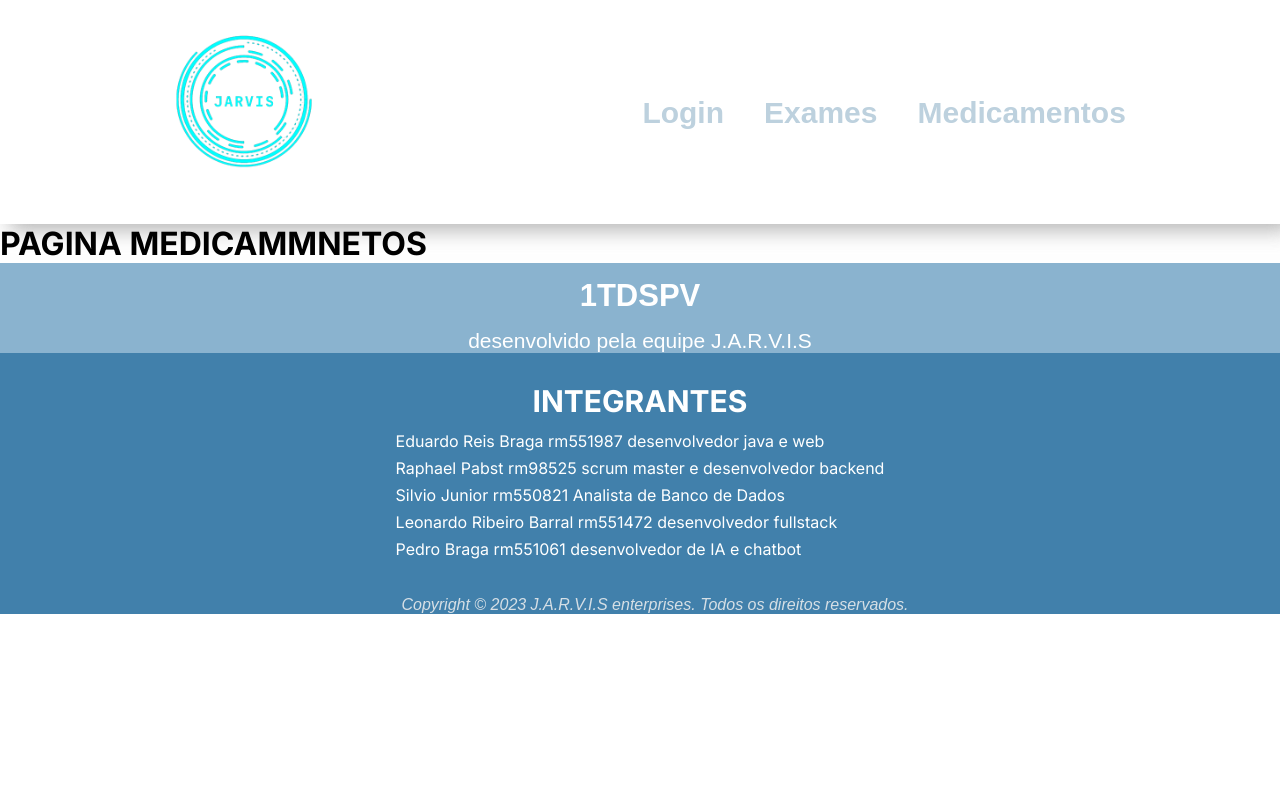
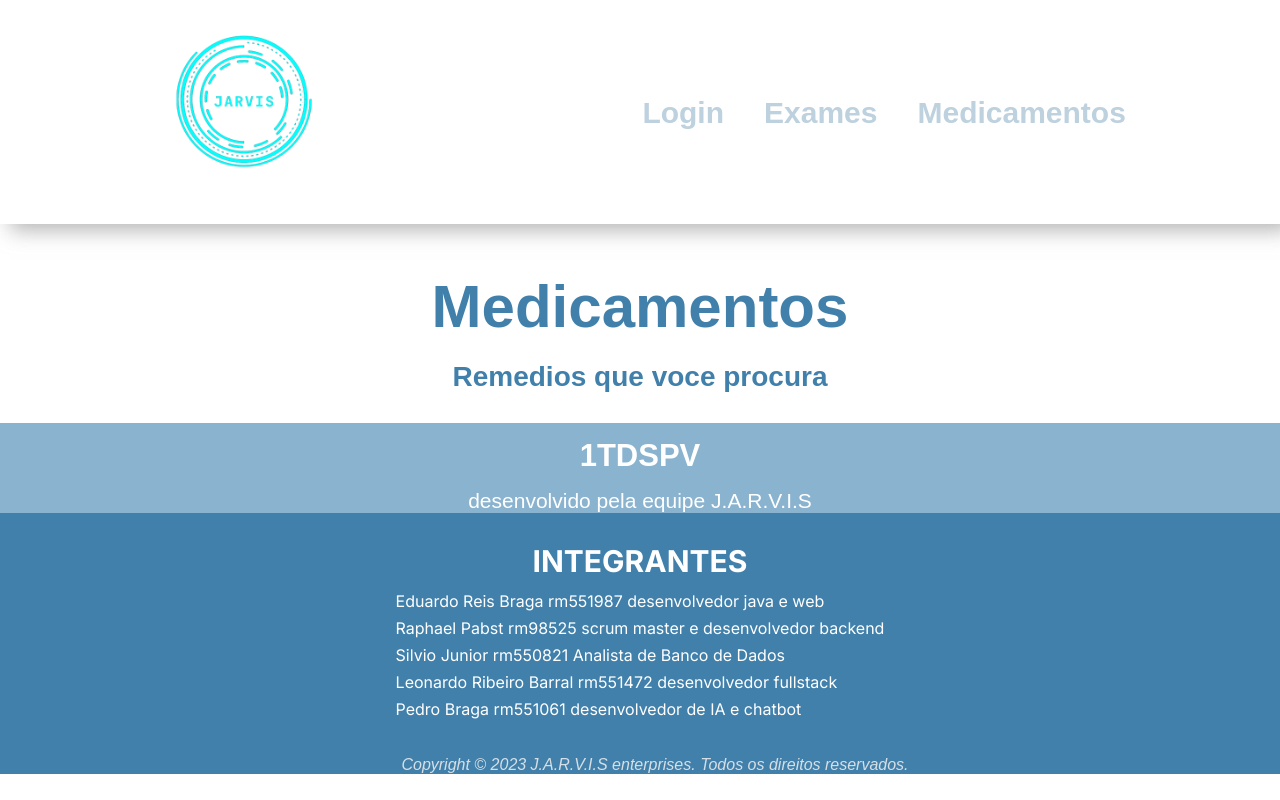
Before and after one commit to Edurb23/Jarvis, a Next.js app: page /medicamentos in a window 1280 px wide. Shown: the top 800 px of the page. Built offline with nearby package versions, Linux system fonts and the light colour scheme.

Commit message:
começando a pagina medicamentos

```diff
--- /dev/null
+++ b/src/app/medicamentos/medicamentos.scss
@@ -0,0 +1,22 @@
+@import '../../app/css/main.scss';
+@import '../../app/css/cores';
+@import '../../app/css/fonte';
+
+
+.titulo{
+    margin: 48px 0px 30px 0px;
+    text-align: center;
+    .titulo-principal{
+        font-size: 60px;
+        margin: 20px 0px 20px 0px;
+        color: $cor-principal;
+        font-family: $principal-font;
+    }
+    .subtitulo{
+        font-size: 28px;
+        margin: 20px 0px 20px 0px;
+        color: $cor-principal;
+        font-family: $principal-font;
+    }
+
+}
--- a/src/app/medicamentos/page.jsx
+++ b/src/app/medicamentos/page.jsx
@@ -1,9 +1,15 @@
 import React from 'react'
+import './medicamentos.scss'
 
 export default function Medicamentos() {
   return (
-    <div><h1>
-        PAGINA MEDICAMMNETOS
-        </h1></div>
+   <>
+   <div className='titulo'>
+
+   <h1 className='titulo-principal'> Medicamentos</h1>
+
+   <h2 className='subtitulo'>Remedios que voce procura</h2>
+   </div>
+   </>
   )
 }
```
